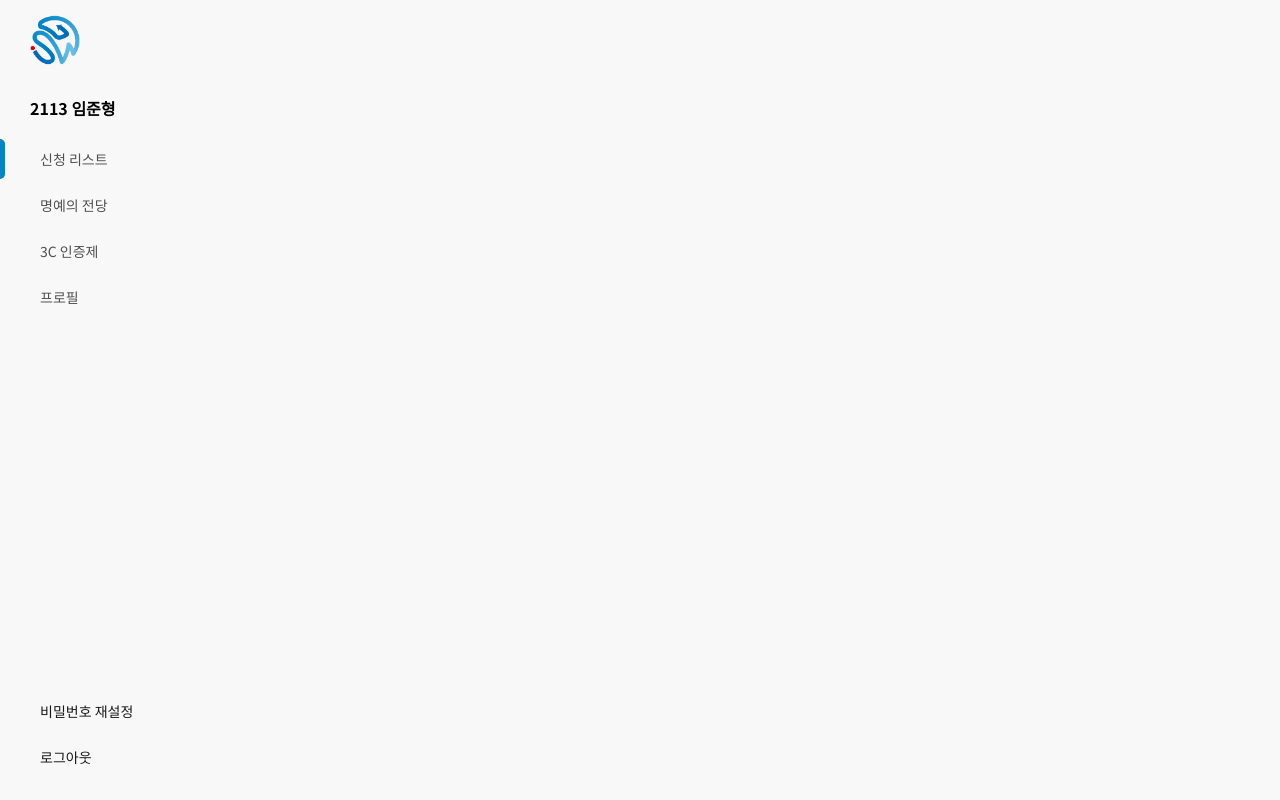
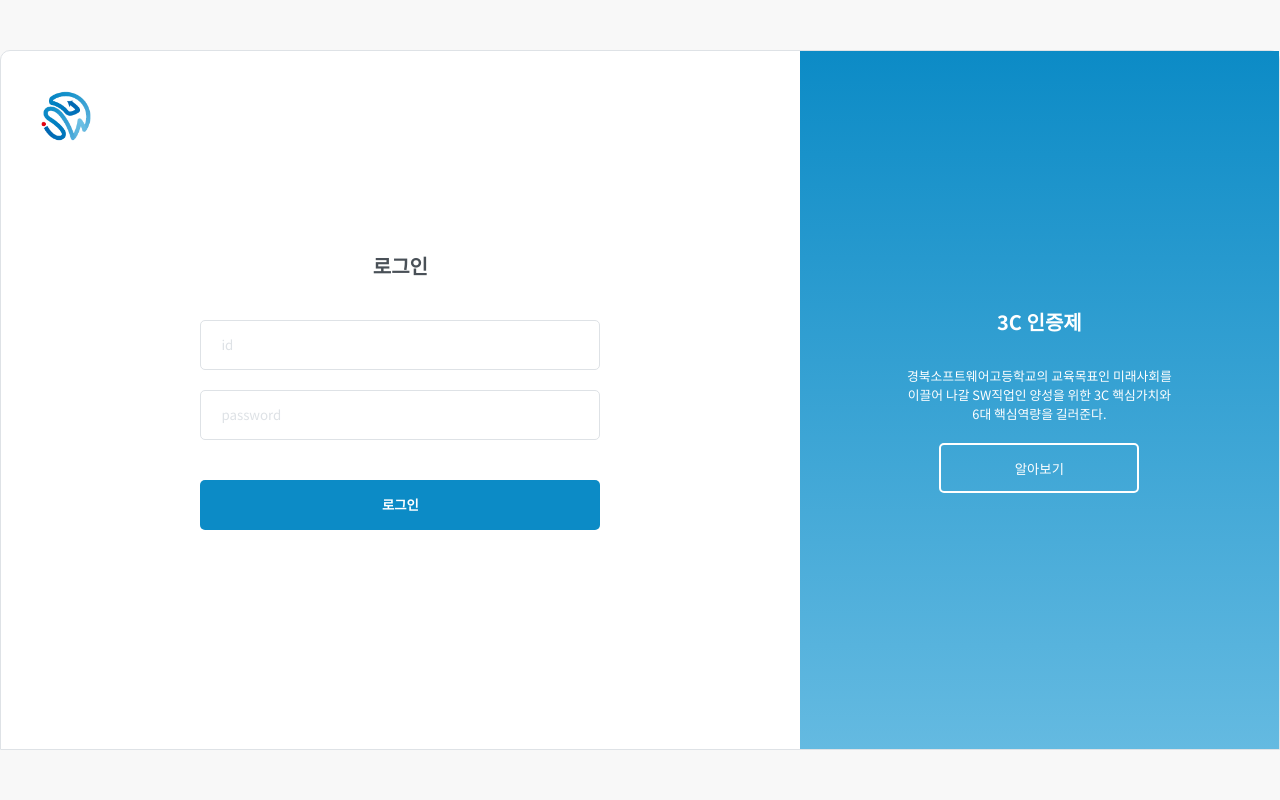
Before and after one commit to noeulnight/GBSW3C, a React (Create React App) app: page / in a window 1280 px wide. Built offline with nearby package versions, Linux system fonts and the light colour scheme.

Commit message:
로그인 판별

```diff
--- a/src/App.js
+++ b/src/App.js
@@ -1,15 +1,27 @@
-import React from "react";
+import React, { useState } from "react";
 import Login from "./pages/Login.js";
 import { Route, Routes } from 'react-router-dom';
+import Navigation from "./components/Navigation.js";
 
 function App () {
+  const [ login, isLogin ] = useState(false)
+
+  if(!login) {
     return (
       <div>
+        <Login isLogin={isLogin}/>
+      </div>
+    )
+  } else if(login) {
+    return (
+      <div>
+        <Navigation />
         <Routes>
-        <Route path="/Login" element={<Login />} />
+          <Route path="/" element={<Navigation />} />
         </Routes>
       </div>
     )
   }
+}
 
 export default App
--- a/src/index.js
+++ b/src/index.js
@@ -3,7 +3,6 @@ import ReactDOM from 'react-dom/client';
 import './index.css';
 import reportWebVitals from './reportWebVitals';
 import App from './App';
-import Navigation from './components/Navigation'
 import { BrowserRouter } from "react-router-dom";
 
 const root = ReactDOM.createRoot(document.getElementById('root'));
@@ -11,7 +10,6 @@ root.render(
   <React.StrictMode>
     <BrowserRouter>
       <App />
-      <Navigation />
     </BrowserRouter>
   </React.StrictMode>
 );
--- a/src/pages/login.js
+++ b/src/pages/login.js
@@ -2,12 +2,21 @@ import React, { useState } from "react";
 import styles from '../css/Login.module.scss'
 import logo from '../img/logo.png'
 
-const Login = () => {
+const Login = ({ isLogin }) => {
   const [ id, setId ] = useState('');
   const [ pw, setPw ] = useState('');
 
-  const onSubmit = () => {
-
+  const onSubmit = (e) => {
+    e.preventDefault()
+    if(id == 'aaa') {
+      if(pw =='aaa') {
+        isLogin(true)
+      } else {
+        alert("아이디 혹은 비밀번호가 틀렸습니다.")
+      }
+    } else {
+      alert("아이디 혹은 비밀번호가 틀렸습니다.")
+    }
   }
 
   return (
```
Lines whose indentation alone changed are shown as unchanged.
